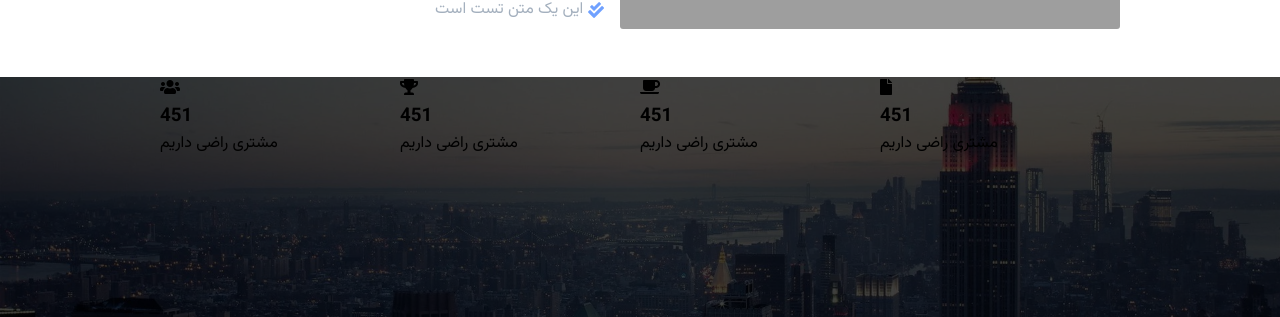
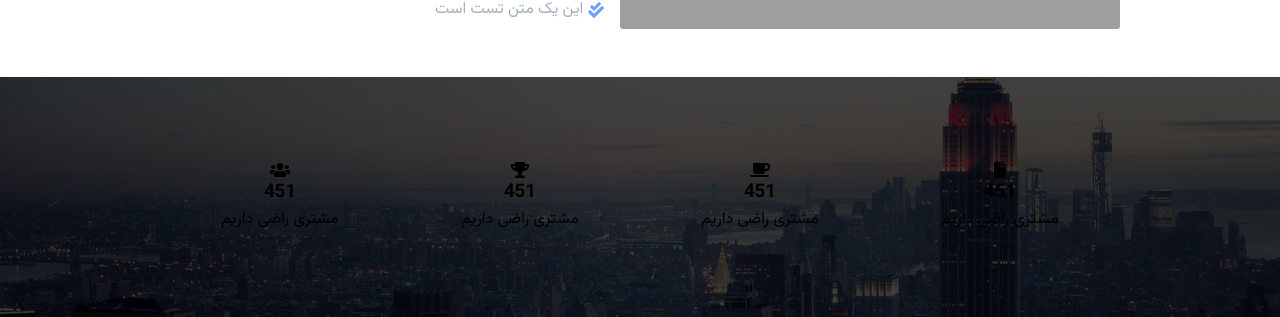
Before and after one commit to randomhex1998/logo_react, a React (Create React App) app: page / in a window 1280 px wide. Shown: the part 2864-3181 px from the top of the page. Built offline with nearby package versions, Linux system fonts and the light colour scheme; grey boxes are pictures that could not be loaded.

Commit message:
make-cols-center

```diff
--- a/src/components/Consent/_Consent.scss
+++ b/src/components/Consent/_Consent.scss
@@ -11,4 +11,16 @@
         height: 100%;
         background: rgba(0, 0, 0, 0.747);
     }
+
+    .container {
+        .row {
+            flex-wrap: wrap;
+
+            .column{
+                height: 30vh;
+                @include flexCenter;
+                flex-direction: column;
+            }
+        }
+    }
 }
```
